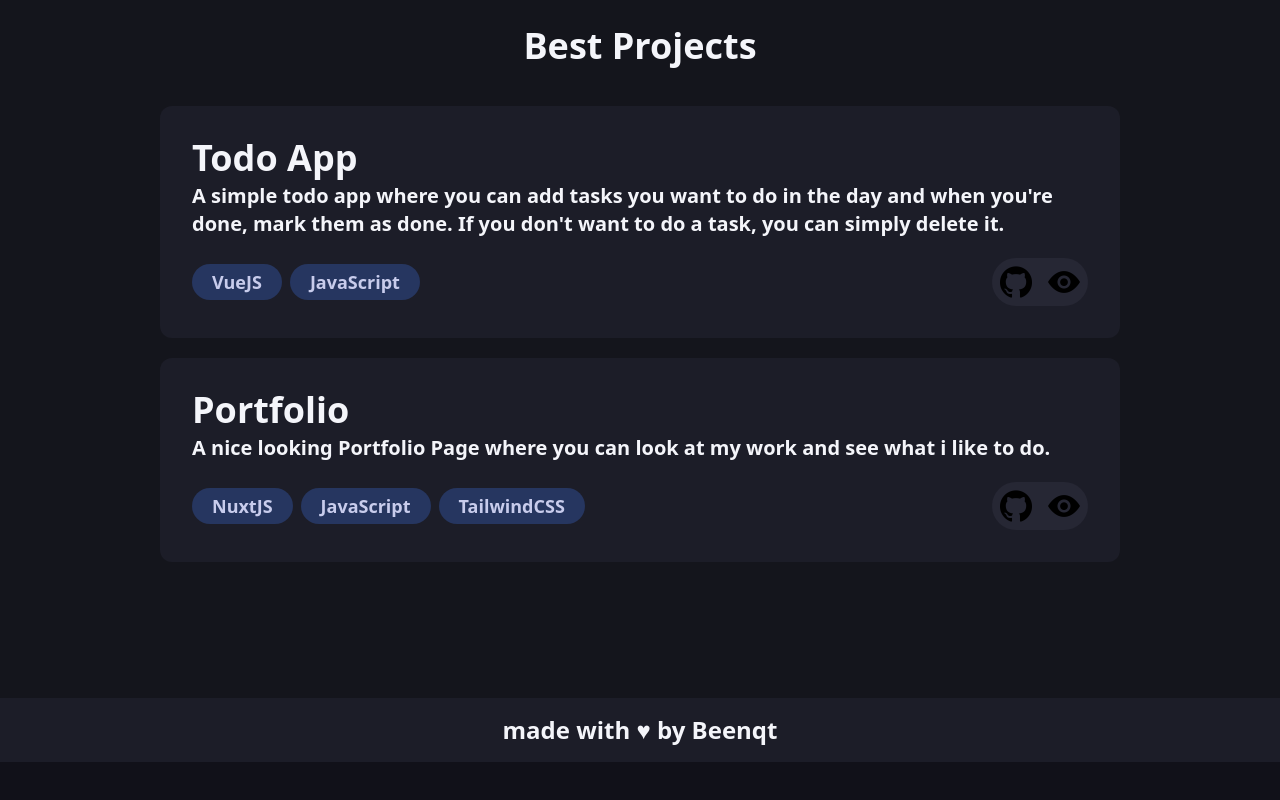
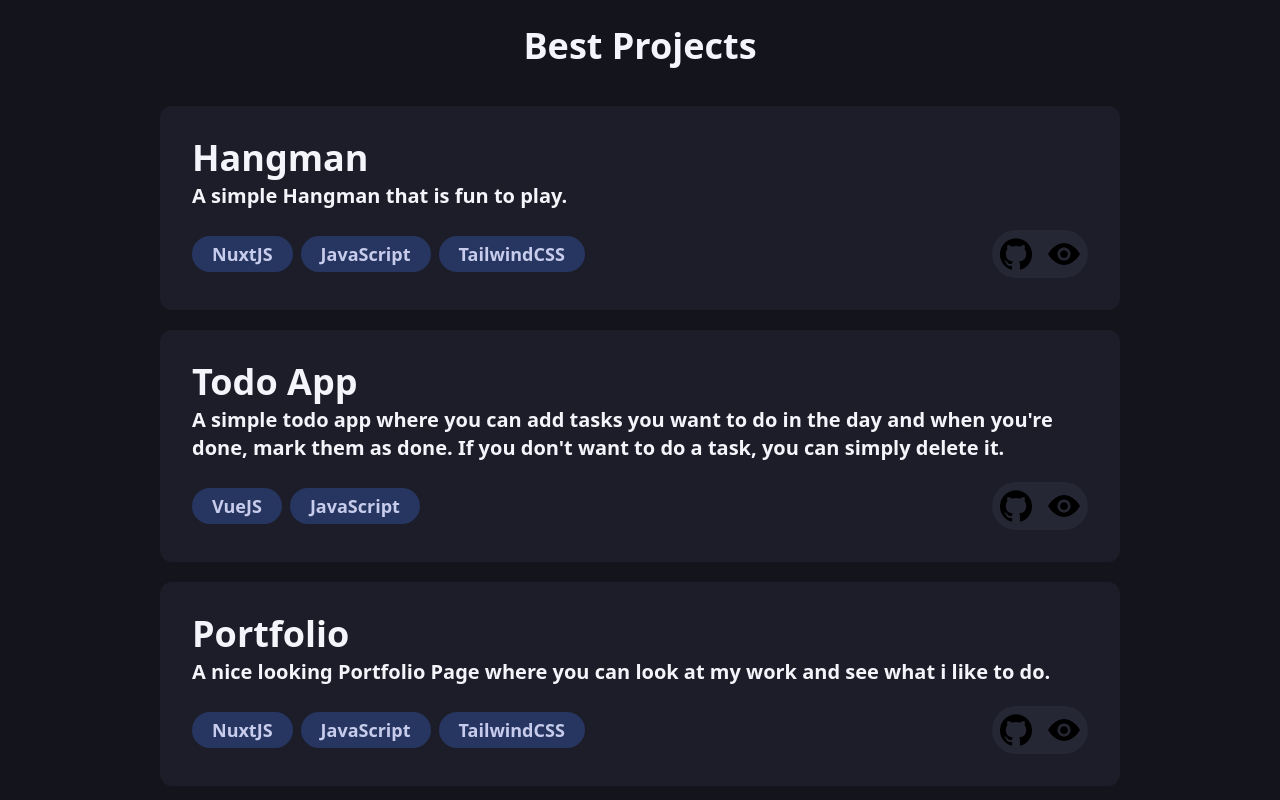
Before and after one commit to Bxnq/nuxt-portfolio, a Nuxt app: page /home in a window 1280 px wide. Shown: the part 1254-2054 px from the top of the page. Before the commit the page ends 2016 px from the top, so only its background shows below. Built offline with nearby package versions, Linux system fonts and the light colour scheme.

Commit message:
Update Projects.vue

```diff
--- a/components/home/Projects.vue
+++ b/components/home/Projects.vue
@@ -14,6 +14,17 @@
 import Project from './Project.vue';
 
 const projects = [
+  {
+    name: 'Hangman',
+    description: "A simple Hangman that is fun to play.",
+    preview: 'https://hangman.devbxnq.de/',
+    source: 'https://github.com/Bxnq/hangman',
+    badges: [
+      'NuxtJS',
+      'JavaScript',
+      'TailwindCSS'
+    ],
+  },
   {
     name: 'Todo App',
     description: "A simple todo app where you can add tasks you want to do in the day and when you're done, mark them as done. If you don't want to do a task, you can simply delete it.",
```
